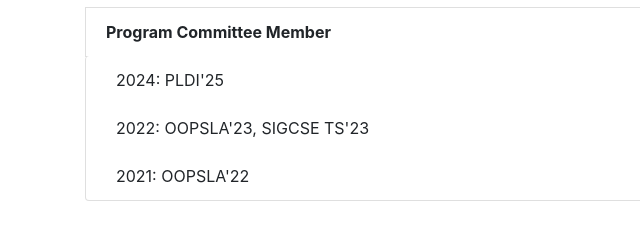
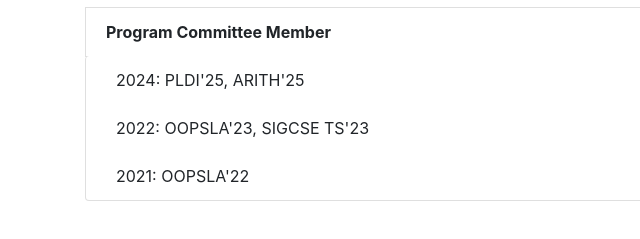
Before and after one commit to dongura/dongura.github.io, a plain HTML site: page index.html in a window 1280 px wide. Shown: the part 3276-3515 px from the top of the page, 0-640 px from the left. Drawn offline with nearby package versions, Linux system fonts and the light colour scheme.

Commit message:
add arith 2025 PC

```diff
--- a/index.html
+++ b/index.html
@@ -302,7 +302,7 @@
                             </ul>
                             <li class="list-group-item"><b>Program Committee Member</b></li>
                             <ul class="list-group">
-                                <li class="list-group-item">2024: PLDI'25</li>
+                                <li class="list-group-item">2024: PLDI'25, ARITH'25</li>
                                 <li class="list-group-item">2022: OOPSLA'23, SIGCSE TS'23</li>
                                 <li class="list-group-item">2021: OOPSLA'22</li>
                             </ul>
```
